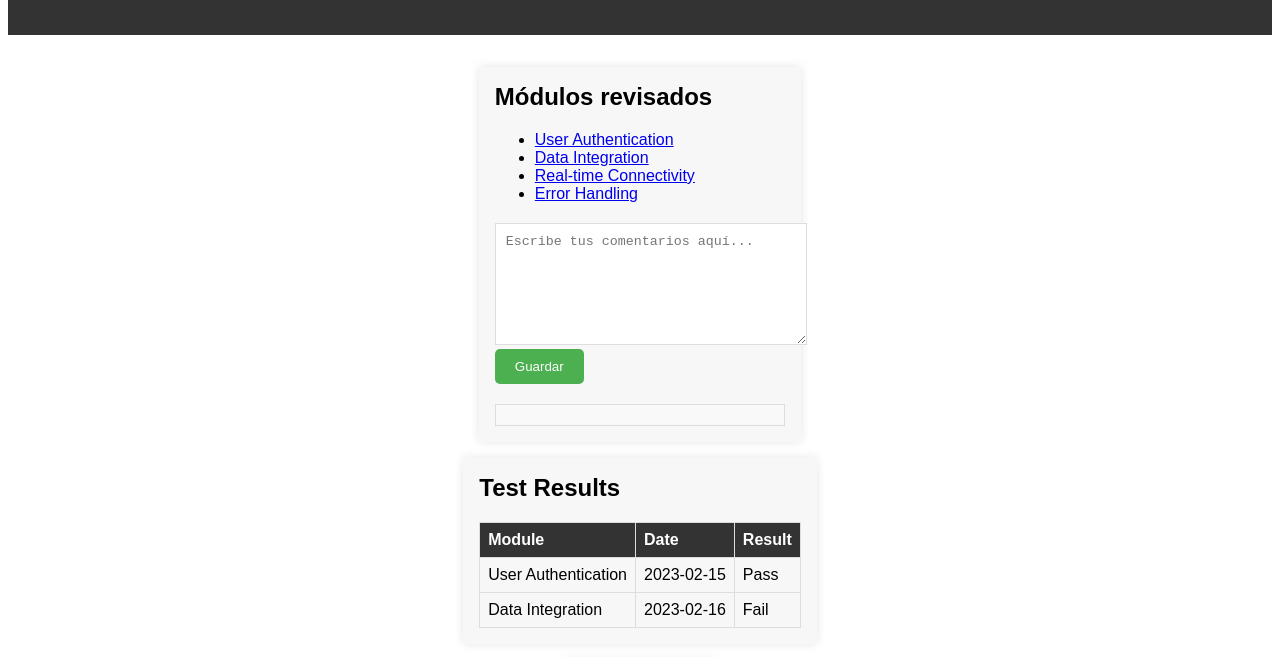
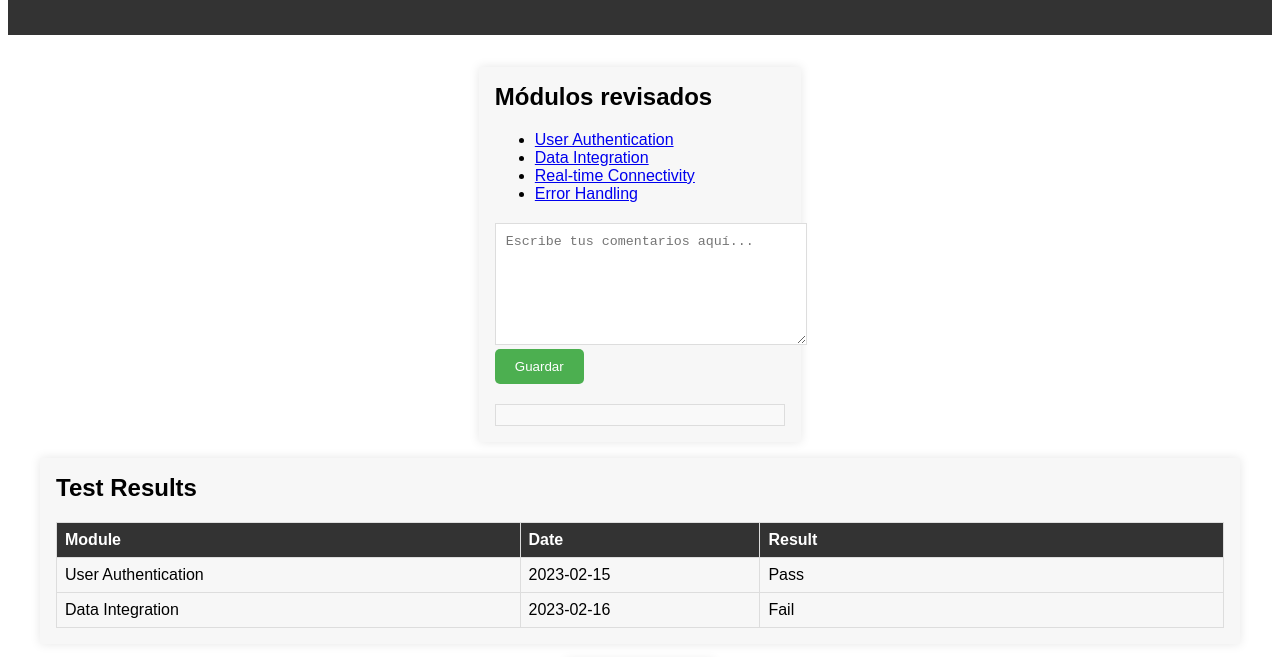
Before and after one commit to Crizz64/QA-LiveConenct, a plain HTML site: page index.html in a window 1280 px wide. Shown: the part 85-742 px from the top of the page. Drawn offline with Linux system fonts and the light colour scheme.

Commit message:
Update style.css

```diff
--- a/style.css
+++ b/style.css
@@ -117,3 +117,25 @@ th {
         grid-template-columns: repeat(auto-fill, minmax(100px, 1fr));
     }
 }
+
+table {
+  table-layout: fixed;
+  width: 100%;
+  border-collapse: collapse;
+}
+
+th:nth-child(1), td:nth-child(1) {
+  width: 40%; /* Módulo */
+}
+
+th:nth-child(2), td:nth-child(2) {
+  width: 20%; /* Fecha */
+}
+
+th:nth-child(3), td:nth-child(3) {
+  width: 40%; /* Resultado */
+}
+
+td {
+  word-wrap: break-word;
+}
```
